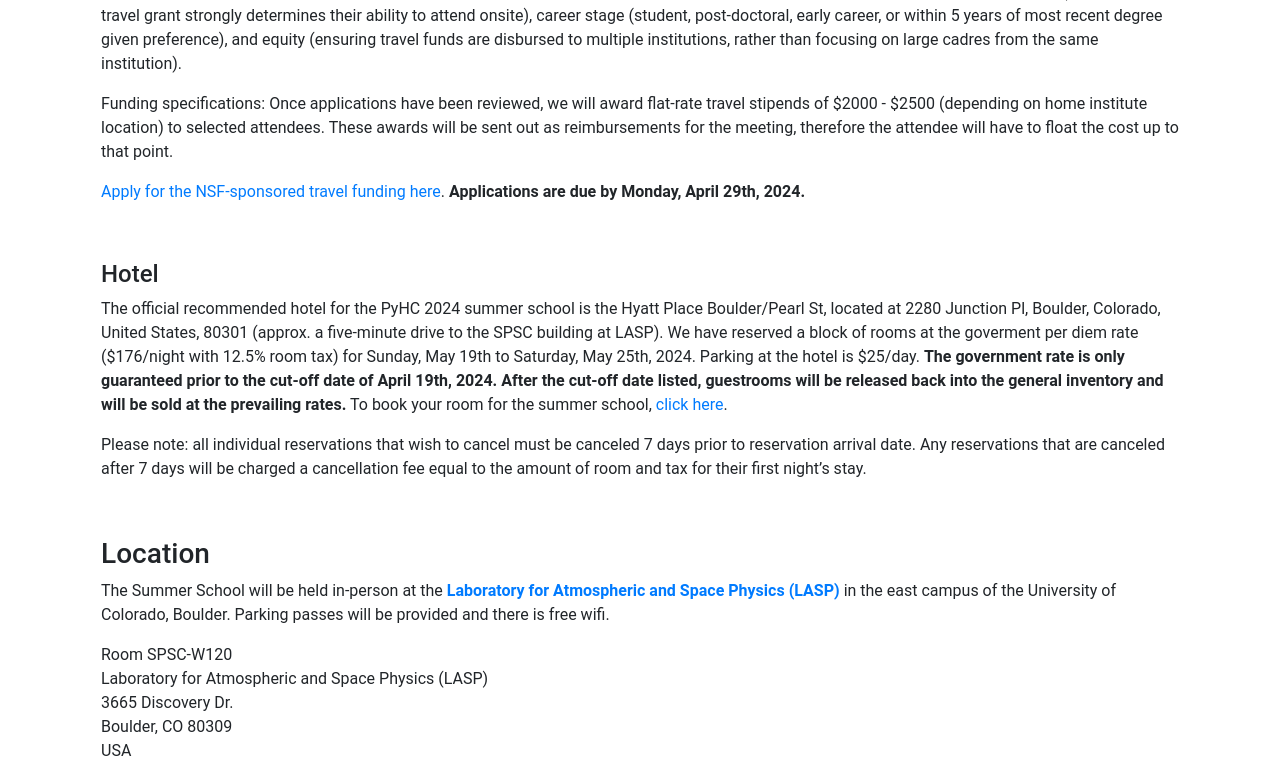
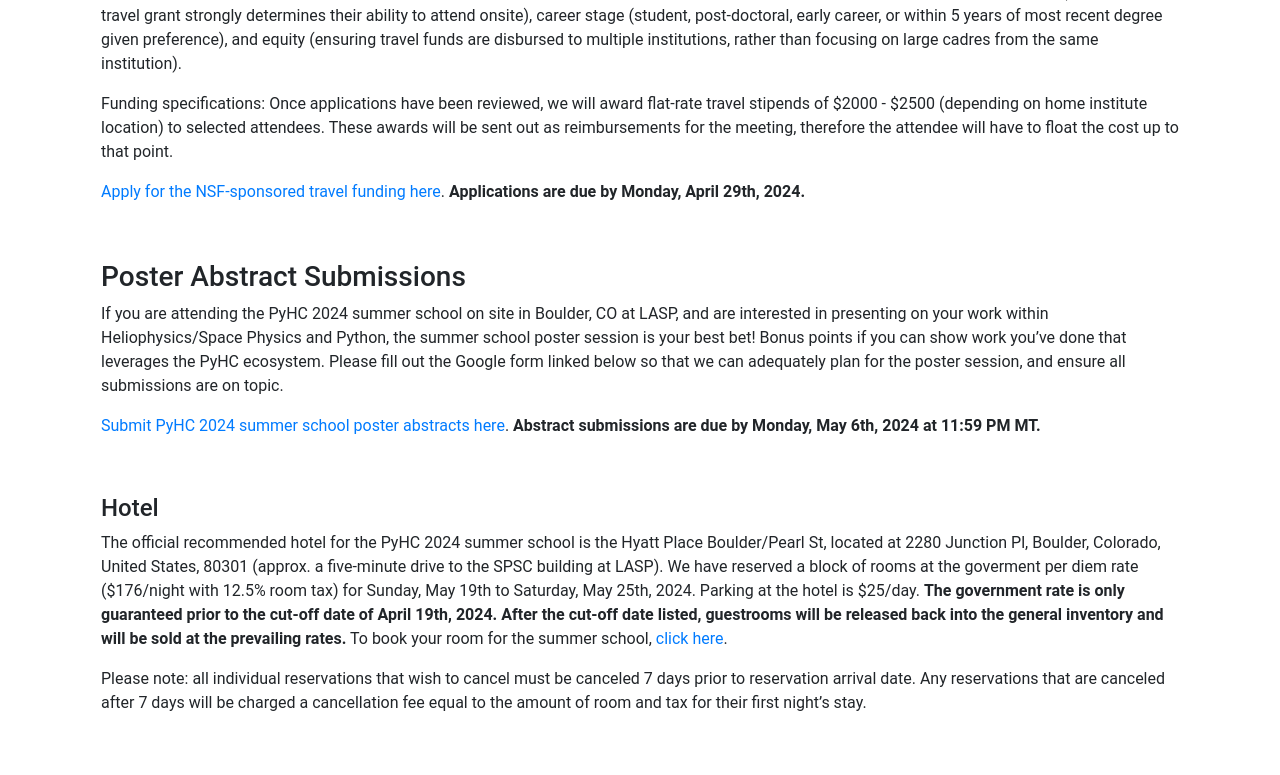
Before and after one commit to heliophysicsPy/heliophysicsPy.github.io, a Jekyll site: the page built from _pages/meetings/summer_schools/summer_school_24.md, in a window 1280 px wide and 900 px high, scrolled down 1453 px, cut to the strip 0-775 px from the top of the window. Built offline with Jekyll 4.4.1, drawn with Linux system fonts in a browser that asks for light colours; nearby versions of some CDN libraries.

Commit message:
Summer school poster abstract submission announcements

```diff
--- a/_pages/meetings/summer_schools/summer_school_24.md
+++ b/_pages/meetings/summer_schools/summer_school_24.md
@@ -31,6 +31,12 @@
 Funding specifications: Once applications have been reviewed, we will award flat-rate travel stipends of $2000 - $2500 (depending on home institute location) to selected attendees. These awards will be sent out as reimbursements for the meeting, therefore the attendee will have to float the cost up to that point.
 
 [Apply for the NSF-sponsored travel funding here](https://forms.gle/iZTQhkWoiA3XB6fW8). **Applications are due by Monday, April 29th, 2024.**
+
+<br>
+### Poster Abstract Submissions
+If you are attending the PyHC 2024 summer school on site in Boulder, CO at LASP, and are interested in presenting on your work within Heliophysics/Space Physics and Python, the summer school poster session is your best bet! Bonus points if you can show work you've done that leverages the PyHC ecosystem. Please fill out the Google form linked below so that we can adequately plan for the poster session, and ensure all submissions are on topic.
+
+[Submit PyHC 2024 summer school poster abstracts here](https://forms.gle/rYV8KFP9moazTxwC8). **Abstract submissions are due by Monday, May 6th, 2024 at 11:59 PM MT.**
 
 <br>
 #### Hotel
```
Also changed, not shown: _posts/2024-03-21-summer-school-poster-abstract-submission.markdown (added, +13 -0 lines).
